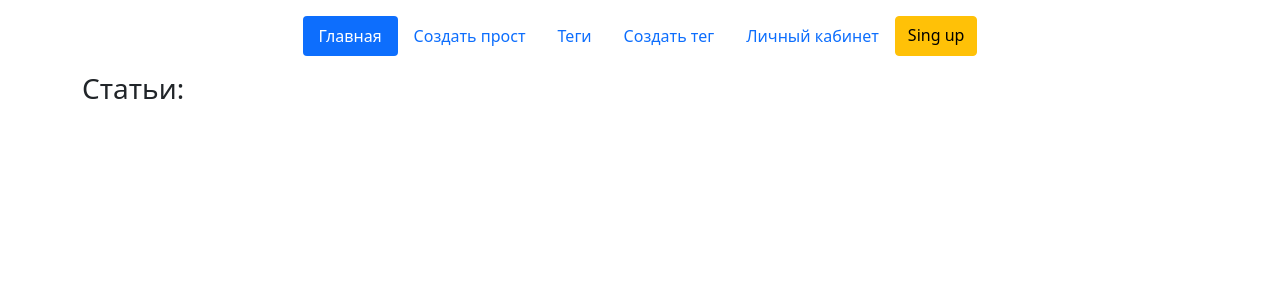
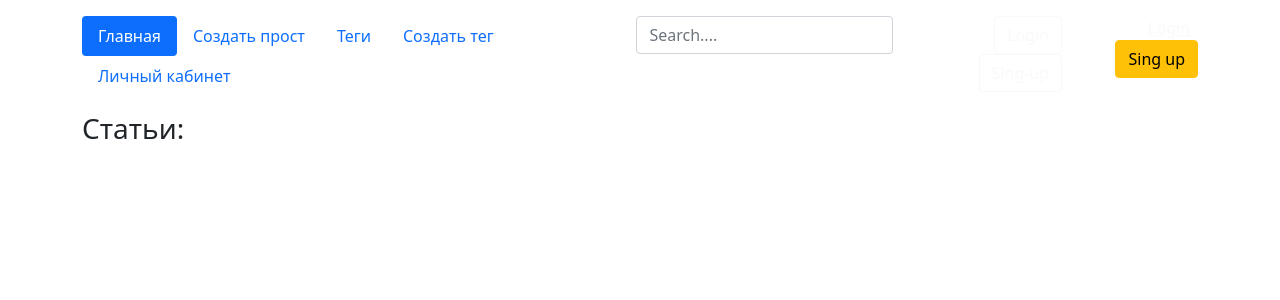
Before and after one commit to LoneTraveler747/Django, a Django app: page /news/list_posts/ in a window 1280 px wide. Shown: the top 300 px of the page. Run offline with Django 3.2, Linux system fonts and the light colour scheme; data that the repository does not hold is empty.

Commit message:
Добавление разграничения доступа

```diff
--- a/django_news/news/models.py
+++ b/django_news/news/models.py
@@ -35,10 +35,10 @@
 
 class Comment(models.Model):
     text = models.TextField(max_length=500,verbose_name='Текст')
-    author = models.ForeignKey(auth_models.User, on_delete=CASCADE)
+    author = models.ForeignKey(auth_models.User, on_delete=CASCADE, verbose_name='Автор')
     pub_date = models.DateTimeField(verbose_name='Дата публикации',auto_now=True)
 
-    fk_post = models.ForeignKey(to=Post,on_delete=CASCADE,
+    fk_post = models.ForeignKey(to=Post,on_delete=CASCADE, verbose_name='Статья'
     #null=True,blank=True
     ) #Создание ключа с сылкой на класс БД, типа FK, удаление
 
@@ -49,6 +49,7 @@
         verbose_name= 'Комментарий '
         verbose_name_plural='Комментарии'
         db_table = 'comment'
+        permissions = (("can_see_author", "Можно видеть автора коментария."),)
 
 class Tag(models.Model):
     title = models.CharField(max_length=50, verbose_name='Наименование тега')
--- a/django_news/news/views.py
+++ b/django_news/news/views.py
@@ -1,11 +1,14 @@
 from django.shortcuts import redirect, render
 
-from .forms import CommentForm, PostCreateForm, TagCreateForm, TagForm, UserUpdateForm
+from .forms import *
+#CommentForm, PostCreateForm, TagCreateForm, TagForm, UserUpdateForm
 from . models import *
 from django.http import Http404
 from django.shortcuts import render, get_object_or_404  , redirect
 from django.views.generic import View, ListView
 from  . import forms
+from django.contrib.auth.decorators import login_required, permission_required
+from django.contrib.auth.mixins import LoginRequiredMixin, PermissionRequiredMixin
 
 def index(reqest):
     posts = Post.objects.all()
@@ -28,6 +31,8 @@
     context_teg={'tags': tags}
     return render(requset, 'news/tags_list.html', context = context_teg)
 
+@permission_required('comment.can_add_comment')
+@login_required
 def add_comment(request, id_post):
     form = CommentForm(request.POST)
     post = get_object_or_404(Post, id = id_post)
@@ -89,7 +94,10 @@
             context_teg={'tags': tags}
             return render(request, 'news/tags_list.html', context = context_teg)
 
-class PostCreate(View):
+class PostCreate(PermissionRequiredMixin, LoginRequiredMixin, View):
+    permission_required=('post.can_add_post', )
+    raise_exceprion = True
+
     def get(self, request, *args, **kwargs):
         form = PostCreateForm()
         return render(request, 'news/post_create_form.html', {'form':form})
@@ -138,7 +146,7 @@
             return render(request, 'news/index.html', context = contex_obj)
 
 
-class UserUpdateView(View):
+class UserUpdateView(LoginRequiredMixin, View):
 
     def get(self, request):
         data_obj = User.objects.get(username=request.user.username)
@@ -154,7 +162,7 @@
             return redirect('profile_detail_url')
         return render(request, 'news/user_account.html', context={'form': bound_form, 'obj':data_obj})
 
-class UserPostsListView(ListView):
+class UserPostsListView(LoginRequiredMixin, ListView):
         model = Post
         template_name = 'news/posts_lists.html'
 
--- a/django_news/templates/base.html
+++ b/django_news/templates/base.html
@@ -16,8 +16,52 @@
         <li class="nav-item"><a href="{% url 'tags_list_url' %}" class="nav-link" aria-current="page">Теги</a></li>
         <li class="nav-item"><a href="{% url 'tag_create_url' %}" class="nav-link" aria-current="page">Создать тег</a></li>
         <li class="nav-item"><a href="{% url 'profile_detail_url' %}" class="nav-link" aria-current="page">Личный кабинет</a></li>
-        <a href="{% url 'django_registration_register' %}" type="button" class="btn btn-warning">Sing up</a>
+
+
       </ul>
+
+      <form class="col-12 col-lg-auto mb-3 mb-lg-0 me-lg-3">
+        <input type="search" class="form-control form-control-dark" placeholder="Search...." aria-label="Search">
+      </form>
+
+      <div class="text-end">
+      {% if user.is_authenticated %}
+
+      <div class="dropdown">
+        <button class="btn btn-warning dropdown-toggle" type="button" id="dropdownMenuButton1"
+          data-bs-toggle="dropdown" aria-expanded="false">
+            Аккаунт
+        </button>
+
+        <ul class="dropdown-menu" aria-labelledby="dropdownMenuButton1">
+            <li>
+              <a class="dropdown-item" href="{% url 'user_posts_url' %}">Мои статьи</a>
+            </li>
+
+            <li>
+              <a class="dropdown-item" href="{% url 'profile_update_url' %}">Настройки аккаунта</a>
+            </li>
+
+            <li>
+              <a class="dropdown-item" href="{% url 'logout' %}">Выйти</a>
+            </li>
+        </ul>
+      </div>
+
+      {% else %}
+      <a type="{% url 'login' %}" class="btn btn-outline-light me-2">Login</a>
+      {% endif %}
+      <a type="{% url 'django_registration_register' %}" class="btn btn-outline-light me-2">Sing-up</a>
+      </div>
+
+      <div class="text-end">
+            <a type= "{ % url 'login' % }" class="btn-outline-light me-2">Login</a>
+            <a href="{% url 'django_registration_register' %}"
+              type="button"
+              class="btn btn-warning">Sing up
+            </a>
+      </div>
+
     </header>
   </div>
     <div class="container">
```
Also changed, not shown: django_news/templates/news/post_detail.html (+13 -7 lines), django_news/news/migrations/0006_auto_20220225_0028.py (added).
